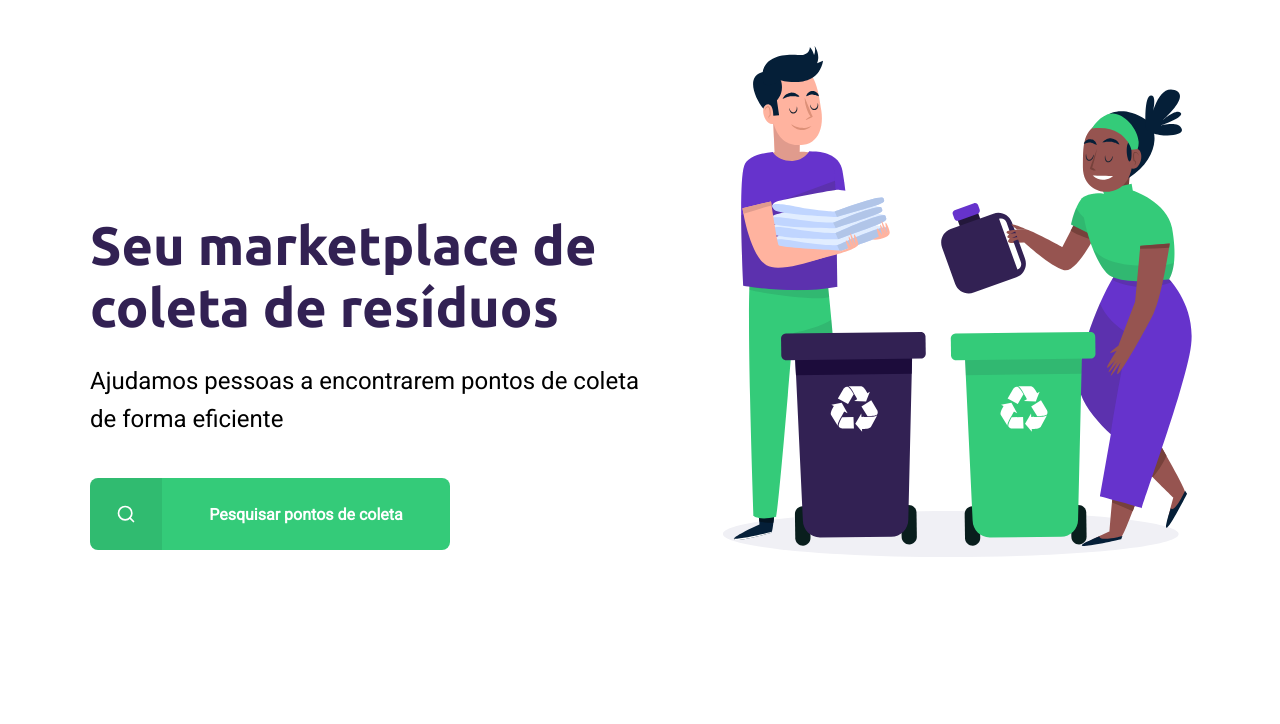
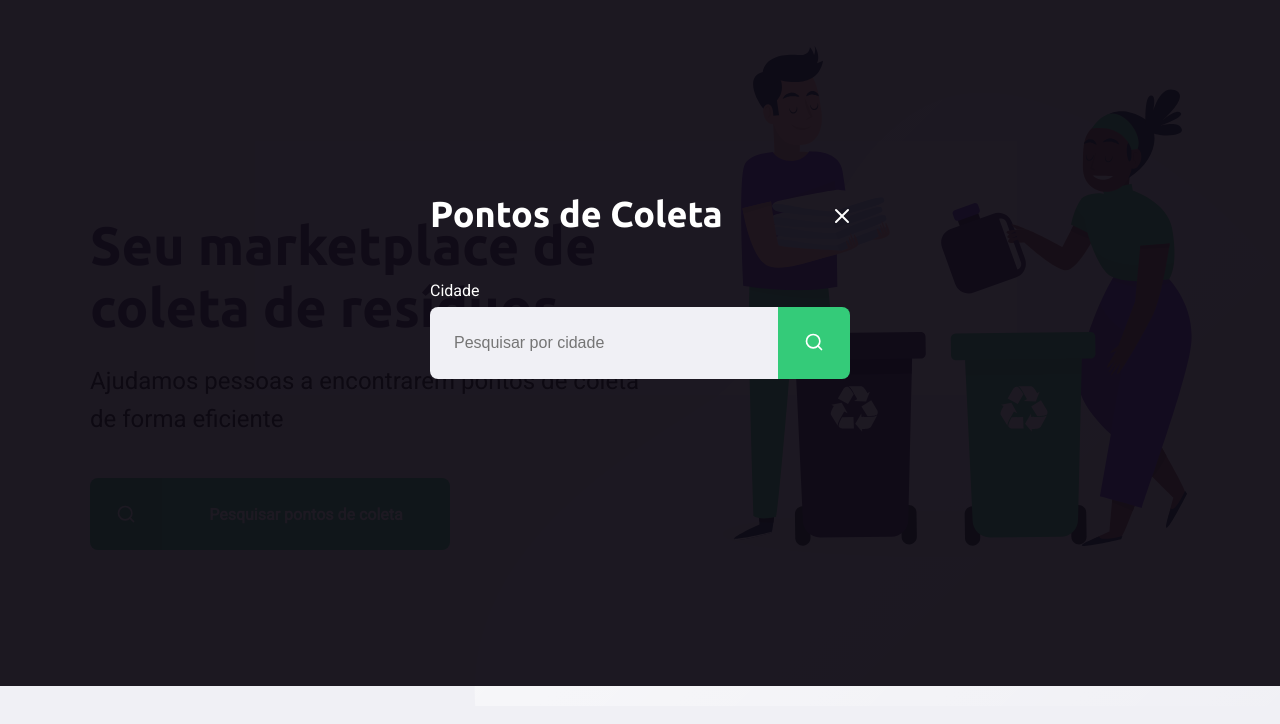
Before and after one commit to renanlisboa/my-ecoleta, a website: page src/views/index.html in a window 1280 px wide. Both pictures are taken after a click on the link "Pesquisar pontos de coleta". Shown: the part 114-838 px from the top of the page. Drawn offline with Linux system fonts and the light colour scheme.

Commit message:
homepage and modal done

```diff
--- /dev/null
+++ b/public/scripts/index.js
@@ -0,0 +1,11 @@
+const buttonSearch = document.querySelector('#homepage main a')
+const modal = document.querySelector('#modal')
+const close = document.querySelector('#modal .header a')
+
+buttonSearch.addEventListener('click', () => {
+  modal.classList.remove('hide')
+})
+
+close.addEventListener('click', () => {
+  modal.classList.add('hide')
+})
--- a/public/styles/home.css
+++ b/public/styles/home.css
@@ -90,3 +90,77 @@
   flex: 1;
   text-align: center;
 }
+
+#modal {
+  background-color: #0E0A14ef;
+  height: 100vh;
+  width: 100vw;
+  position: fixed;
+  top: 0;
+  display: flex;
+  justify-content: center;
+  align-items: center;
+}
+
+#modal .content {
+  color: white;
+  width: 420px;
+}
+
+#modal .header {
+  display: flex;
+  align-items: center;
+  justify-content: space-between;
+  margin-bottom: 48px;
+}
+
+#modal .header h1 {
+  color: white;
+  font-size: 36px;
+  line-height: 42px;
+}
+
+#modal .header a {
+  background-image: url(../assets/x.svg);
+  display: flex;
+  height: 20px;
+  width: 20px;
+  font-size: 0.01px;
+}
+
+#modal form label {
+  font-size: 16px;
+  line-height: 16px;
+  display: block;
+  margin-bottom: 8px;
+}
+
+#modal form .search-field {
+  display: flex;
+}
+
+#modal form input {
+  flex: 1;
+  background-color: #f0f0f5;
+  border: none;
+  border-radius: 8px 0 0 8px;
+  padding: 16px 24px;
+  font-size: 16px;
+  color: #6c6c80;
+}
+
+#modal form button {
+  background-color: var(--primary-color);
+  width: 72px;
+  height: 72px;
+  border: none;
+  border-radius: 0 8px 8px 0;
+}
+
+#modal form button:hover {
+  background-color: #2fb86e;
+}
+
+#modal.hide {
+  display: none;
+}
--- a/public/styles/main.css
+++ b/public/styles/main.css
@@ -12,6 +12,7 @@
 
 body {
   font-family: Roboto, sans-serif;
+  background-color: #f0f0f5;
 }
 
 a {
--- a/src/server.js
+++ b/src/server.js
@@ -19,5 +19,9 @@ server.get('/', (req, res) => {
   return res.render('index.html')
 })
 
+server.get('/create-point', (req, res) => {
+  return res.render('create-point.html')
+})
+
 // Turning Server On
-server.listen(3000)
+server.listen(3333)
--- a/src/views/index.html
+++ b/src/views/index.html
@@ -22,5 +22,25 @@
       </main>
     </div>
   </div>
+  <!-- Modal Index Page -->
+  <div id="modal" class="hide">
+    <div class="content">
+      <div class="header">
+        <h1>Pontos de Coleta</h1>
+        <a href="#">Fechar</a>
+      </div>
+      <form action="">
+        <label for="">Cidade</label>
+        <div class="search-field">
+          <input type="text" name="search" placeholder="Pesquisar por cidade">
+          <button>
+            <img src="/assets/search.svg" alt="Buscar">
+          </button>
+        </div>
+      </form>
+    </div>
+  </div>
+  <!-- Modal Script -->
+  <script src="/scripts/index.js"></script>
 </body>
 </html>
```
Also changed, not shown: public/styles/create-point.css (added, +14 -0 lines), src/views/create-point.html (added, +22 -0 lines), src/views/partials/modal.html (added).
